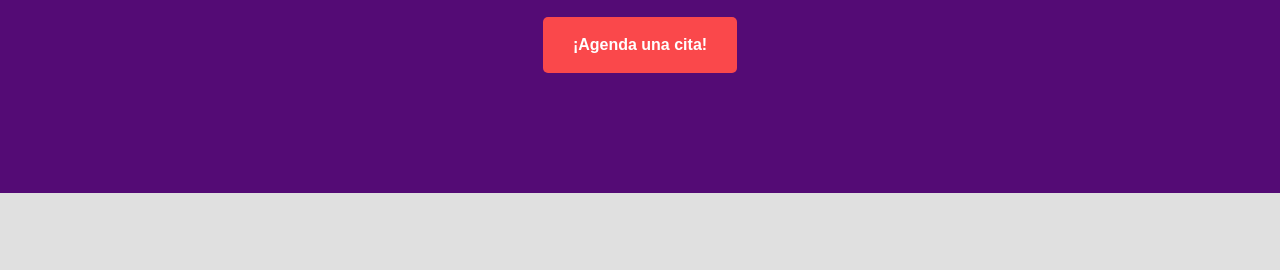
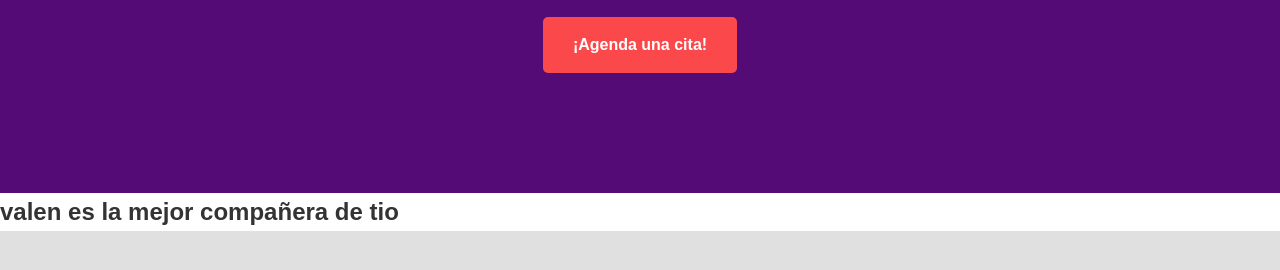
Before and after one commit to florAlar/tpeGrupo25, a plain HTML site: page index.html in a window 1280 px wide. Shown: the part 317-587 px from the top of the page. Drawn offline with Linux system fonts and the light colour scheme.

Commit message:
agregue subtitulo en archivo index.html

```diff
--- a/index.html
+++ b/index.html
@@ -15,7 +15,8 @@
             <a href="#contacto" class="btn-cta">¡Agenda una cita!</a>
         </div>
     </header>
-
+<!-- modificacion que requiere ejercicio 15 -->
+ <h2>valen es la mejor compañera de tio</h2>
     <!-- Servicios -->
     <section id="servicios" class="services">
         <div class="container">
```
